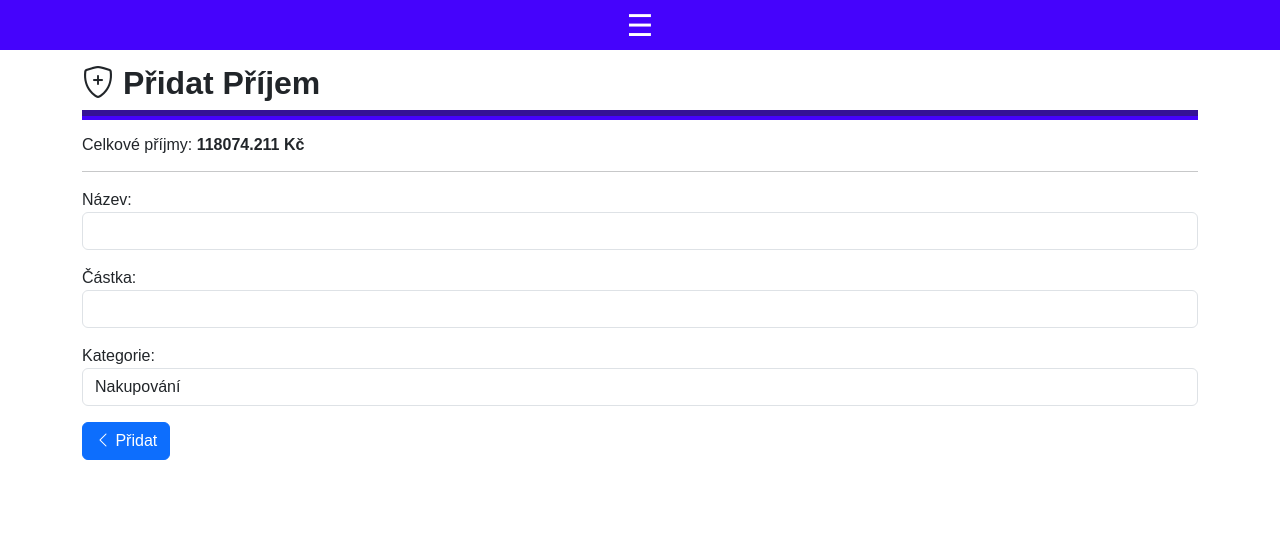
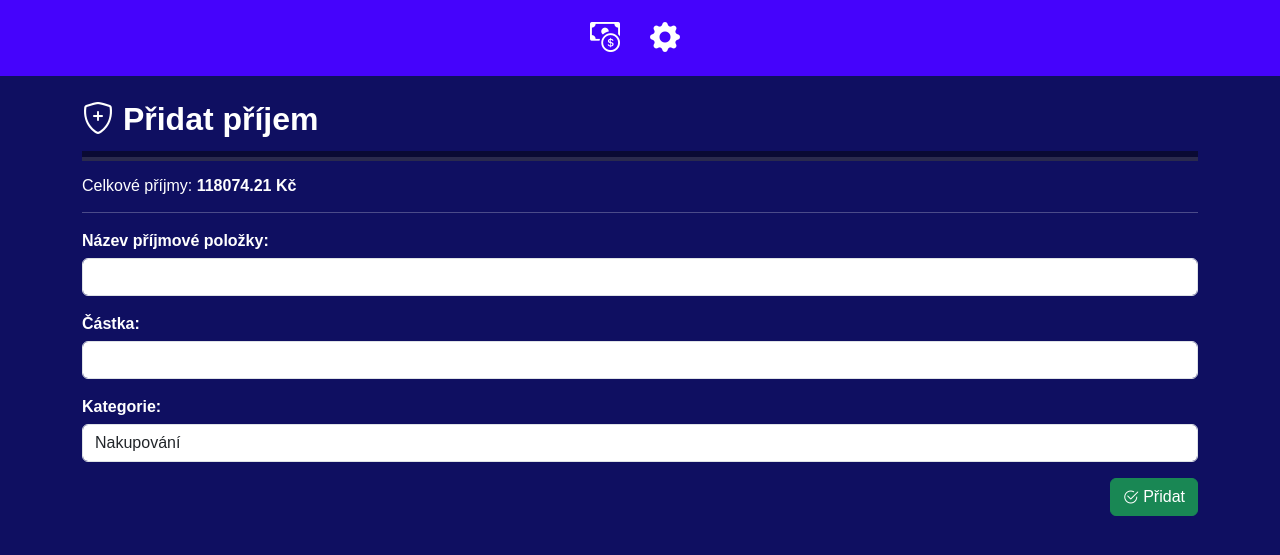
Before and after one commit to Postaczech2021/Finance, a Django app: page /add_income/ in a window 1280 px wide. Shown: the top 555 px of the page. Run offline with Django 5.2, Linux system fonts and the light colour scheme; data comes from the database, SQL or seed files in the repository; both versions use the stored data as it was after the commit.

Commit message:
Popis změn

```diff
--- a/finance_project/finance_app/forms.py
+++ b/finance_project/finance_app/forms.py
@@ -11,7 +11,7 @@ class IncomeForm(forms.ModelForm):
             'category': forms.Select(attrs={'class': 'form-control'}),
         }
         labels = {
-                    'name': 'Název',
+                    'name': 'Název příjmové položky',
                     'amount': 'Částka',
                     'category': 'Kategorie',
                 }
--- a/finance_project/finance_app/templates/add_income.html
+++ b/finance_project/finance_app/templates/add_income.html
@@ -2,6 +2,16 @@
 
 {% block content %}
 <style>
+body {
+
+background-color:#0f0f61;
+color:white;
+
+}
+label {font-weight:bold;
+margin-bottom:5px;
+
+}
 h2 {
 font-weight:bold !important;}
 
@@ -13,16 +23,17 @@ font-weight:bold !important;}
 .hr-main {
     height: 6px;
     min-width: 350px;
-    background-color: #351296;
+    background-color: #0a0a33;
     border: none;
     margin: 0; /* Odstraní mezery kolem čáry */
+    margin-top:5px;
     opacity:1;
 }
 
 .hr-secondary {
     height: 4px;
     min-width: 350px;
-    background-color: #4503fc; /* Světlejší barva */
+    background-color: #2A2A4D;
     border: none;
     margin: 0; /* Odstraní mezery kolem čáry */
     opacity:1;
@@ -31,17 +42,17 @@ font-weight:bold !important;}
 
 
 </style>
-<h2> <i class="bi bi-shield-plus"></i> Přidat Příjem</h2>
+<h2> <i class="bi bi-shield-plus"></i> Přidat příjem</h2>
 <div class="hr-container">
     <hr class="hr-main">
     <hr class="hr-secondary">
 </div>
 
-<h6>Celkové příjmy: <strong>{{ income_all }} Kč </strong></h6>
+<h6>Celkové příjmy: <strong>{{ income_all|floatformat:2 }} Kč </strong></h6>
 <hr>
 <form method="post">
     {% csrf_token %}
     {{ form.as_p }}
-    <button type="submit" class="btn btn-primary"><i class="bi bi-chevron-left"></i>   Přidat</button>
+    <button type="submit" class="btn btn-success float-end"><i style="position:relative;top:1px !important;" class="bi bi-check2-circle"></i>   Přidat</button>
 </form>
 {% endblock %}
--- a/finance_project/finance_app/templates/list.html
+++ b/finance_project/finance_app/templates/list.html
@@ -1,6 +1,5 @@
 {% extends "base.html" %}
 {% block content %}
-{% include 'menu.html' %}
 <h3>Seznam Transakcí</h3>
 <h3>Příjmy</h3>
 <table class="table">
--- a/finance_project/finance_app/templates/menu.html
+++ b/finance_project/finance_app/templates/menu.html
@@ -1,7 +1,9 @@
-
 <div class="menu-c">
     <div class="hamburger-icon" onclick="toggleMenu()">
-            ☰ <!-- Hamburger icon -->
+<i  class="bi bi-cash-coin"></i>
+    </div>
+    <div class="settings-icon" onclick="toggleSettings()">
+        <i class="bi bi-gear-fill"></i>
     </div>
     <div class="menu" id="menu">
         <div class="close-icon" onclick="toggleMenu()">×</div>
@@ -10,36 +12,47 @@
         <a href="{% url 'add_outcome' %}">  <i class="bi bi-shield-minus"></i>  Přidat výdej</a>
         <hr>
         <a href="{% url 'list_transactions' %}"><i class="bi bi-receipt"></i>   Seznam transakcí</a>
+<hr>
+    </div>
+    <div class="settings" id="settings">
+        <div class="close-icon" onclick="toggleSettings()">×</div>
+        <a href="{% url 'manage_categories' %}">  <i class="bi bi-tools"></i>   Manage Categories</a>
     </div>
 </div>
 
 <style>
     body {
         font-family: Arial, sans-serif;
-            margin: 0;
+        margin-top: 60px;
         padding: 0;
     }
 
     .menu-c {
         width: 100%;
-            height: 50px;
+        height: 76px;
         background-color: #4503fc;
         display: flex;
         align-items: center;
         justify-content: center;
-            position: fixed;
+        position:fixed;
         top: 0;
         left: 0;
         z-index: 1000;
     }
+    .menu-c i {
 
-        .hamburger-icon {
+        margin-right:10px;
+
+    }
+
+    .hamburger-icon, .settings-icon {
         font-size: 30px;
         cursor: pointer;
-            color: white;
+        color: white !important;
+        margin: 0 10px;
     }
 
-        .menu {
+    .menu, .settings {
         display: none;
         position: fixed;
         top: 0;
@@ -49,14 +62,14 @@
         background-color: rgba(0, 0, 0, 0.9);
         color: white;
         z-index: 999;
-            padding-top: 60px;
+        padding-top: 20px;
         transition: transform 0.3s ease-in-out;
         transform: translateX(-100%);
-            font-size:18px;
-            font-weight:bold;
+        font-size: 18px;
+        font-weight: bold;
     }
 
-        .menu a {
+    .menu a, .settings a {
         padding: 10px 20px;
         text-decoration: none;
         color: white;
@@ -64,7 +77,7 @@
         transition: background 0.3s;
     }
 
-        .menu a:hover {
+    .menu a:hover, .settings a:hover {
         background-color: rgba(255, 255, 255, 0.2);
     }
 
@@ -76,13 +89,13 @@
         cursor: pointer;
     }
 
-        .menu.show {
+    .menu.show, .settings.show {
         display: block;
         transform: translateX(0);
         animation: slideInLeft 0.5s forwards;
     }
 
-        .menu.hide {
+    .menu.hide, .settings.hide {
         animation: slideOutLeft 0.5s forwards;
     }
 
@@ -116,4 +129,15 @@
             menu.classList.add('show');
         }
     }
+
+    function toggleSettings() {
+        const settings = document.getElementById('settings');
+        if (settings.classList.contains('show')) {
+            settings.classList.remove('show');
+            settings.classList.add('hide');
+        } else {
+            settings.classList.remove('hide');
+            settings.classList.add('show');
+        }
+    }
 </script>
```
Also changed, not shown: finance_project/db.sqlite3. Lines whose indentation alone changed are shown as unchanged.
